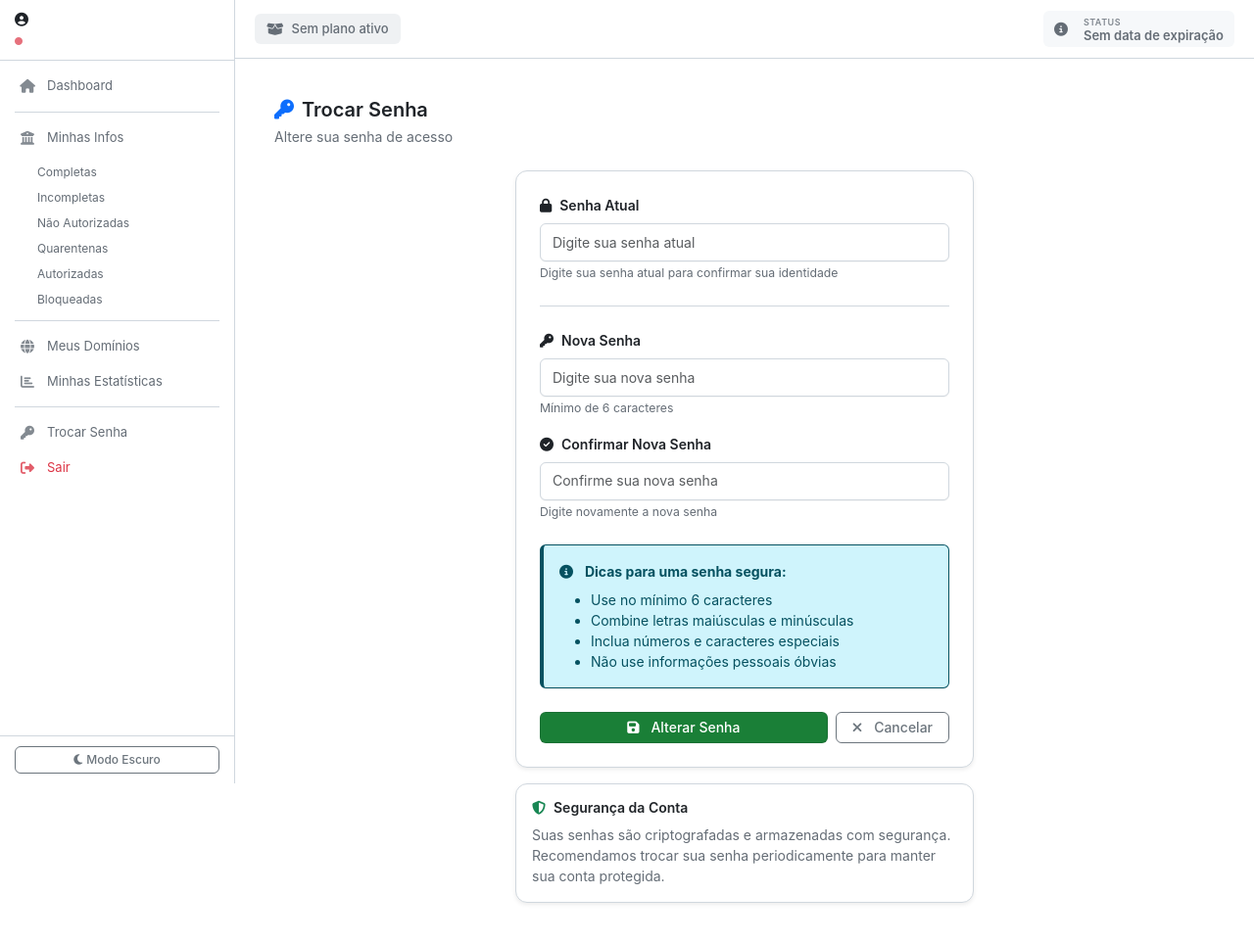
After one commit to xtdev2025/client_manager, a Python web app: template app/templates/client/my_change_password.html in a window 1280 px wide. The commit adds this page. Shown: the whole page at 98% size. Run offline with Jinja, Linux system fonts and the light colour scheme; the template is opened without the code that fills it, so the values that code supplies are empty.

Commit message:
feat: Implement change password functionality with validation and user feedback

```diff
--- /dev/null
+++ b/app/templates/client/my_change_password.html
@@ -0,0 +1,143 @@
+{% extends "client_layout.html" %}
+
+{% block title %}Trocar Senha - Client Manager{% endblock %}
+
+{% block content %}
+<div class="content-wrapper">
+<!-- Page Header -->
+<div class="row mb-4">
+    <div class="col-12">
+        <div class="d-flex justify-content-between align-items-center">
+            <div>
+                <h2 class="mb-1">
+                    <i class="fas fa-key text-primary me-2"></i>Trocar Senha
+                </h2>
+                <p class="text-muted mb-0">Altere sua senha de acesso</p>
+            </div>
+        </div>
+    </div>
+</div>
+
+<!-- Change Password Form -->
+<div class="row">
+    <div class="col-lg-6 col-md-8 mx-auto">
+        <div class="card shadow-sm">
+            <div class="card-body p-4">
+                <form method="POST" action="{{ url_for('client_domain.change_password') }}">
+                    <!-- Current Password -->
+                    <div class="mb-4">
+                        <label for="current_password" class="form-label">
+                            <i class="fas fa-lock me-2"></i>Senha Atual
+                        </label>
+                        <input type="password"
+                               class="form-control form-control-lg"
+                               id="current_password"
+                               name="current_password"
+                               placeholder="Digite sua senha atual"
+                               required>
+                        <small class="form-text text-muted">
+                            Digite sua senha atual para confirmar sua identidade
+                        </small>
+                    </div>
+
+                    <hr class="my-4">
+
+                    <!-- New Password -->
+                    <div class="mb-3">
+                        <label for="new_password" class="form-label">
+                            <i class="fas fa-key me-2"></i>Nova Senha
+                        </label>
+                        <input type="password"
+                               class="form-control form-control-lg"
+                               id="new_password"
+                               name="new_password"
+                               placeholder="Digite sua nova senha"
+                               minlength="6"
+                               required>
+                        <small class="form-text text-muted">
+                            Mínimo de 6 caracteres
+                        </small>
+                    </div>
+
+                    <!-- Confirm New Password -->
+                    <div class="mb-4">
+                        <label for="confirm_password" class="form-label">
+                            <i class="fas fa-check-circle me-2"></i>Confirmar Nova Senha
+                        </label>
+                        <input type="password"
+                               class="form-control form-control-lg"
+                               id="confirm_password"
+                               name="confirm_password"
+                               placeholder="Confirme sua nova senha"
+                               minlength="6"
+                               required>
+                        <small class="form-text text-muted">
+                            Digite novamente a nova senha
+                        </small>
+                    </div>
+
+                    <!-- Password Strength Indicator -->
+                    <div class="alert alert-info">
+                        <i class="fas fa-info-circle me-2"></i>
+                        <strong>Dicas para uma senha segura:</strong>
+                        <ul class="mb-0 mt-2">
+                            <li>Use no mínimo 6 caracteres</li>
+                            <li>Combine letras maiúsculas e minúsculas</li>
+                            <li>Inclua números e caracteres especiais</li>
+                            <li>Não use informações pessoais óbvias</li>
+                        </ul>
+                    </div>
+
+                    <!-- Action Buttons -->
+                    <div class="d-flex gap-2 mt-4">
+                        <button type="submit" class="btn btn-primary btn-lg flex-grow-1">
+                            <i class="fas fa-save me-2"></i>Alterar Senha
+                        </button>
+                        <a href="{{ url_for('main.dashboard') }}" class="btn btn-outline-secondary btn-lg">
+                            <i class="fas fa-times me-2"></i>Cancelar
+                        </a>
+                    </div>
+                </form>
+            </div>
+        </div>
+
+        <!-- Security Info Card -->
+        <div class="card shadow-sm mt-3">
+            <div class="card-body">
+                <h6 class="card-title">
+                    <i class="fas fa-shield-alt text-success me-2"></i>Segurança da Conta
+                </h6>
+                <p class="card-text text-muted small mb-0">
+                    Suas senhas são criptografadas e armazenadas com segurança.
+                    Recomendamos trocar sua senha periodicamente para manter sua conta protegida.
+                </p>
+            </div>
+        </div>
+    </div>
+</div>
+</div>
+
+<script>
+// Password match validation
+document.addEventListener('DOMContentLoaded', function() {
+    const newPassword = document.getElementById('new_password');
+    const confirmPassword = document.getElementById('confirm_password');
+
+    function validatePasswordMatch() {
+        if (confirmPassword.value && newPassword.value !== confirmPassword.value) {
+            confirmPassword.setCustomValidity('As senhas não coincidem');
+            confirmPassword.classList.add('is-invalid');
+        } else {
+            confirmPassword.setCustomValidity('');
+            confirmPassword.classList.remove('is-invalid');
+            if (confirmPassword.value) {
+                confirmPassword.classList.add('is-valid');
+            }
+        }
+    }
+
+    newPassword.addEventListener('input', validatePasswordMatch);
+    confirmPassword.addEventListener('input', validatePasswordMatch);
+});
+</script>
+{% endblock %}
--- a/app/templates/client_layout.html
+++ b/app/templates/client_layout.html
@@ -92,7 +92,7 @@
             <div class="sidebar-divider"></div>
 
             <!-- Configurações -->
-            <a href="#" class="sidebar-menu-item">
+            <a href="{{ url_for('client_domain.change_password') }}" class="sidebar-menu-item {{ 'active' if request.endpoint == 'client_domain.change_password' else '' }}">
                 <i class="fas fa-key"></i>
                 <span>Trocar Senha</span>
             </a>
```
Also changed, not shown: app/views/client_domain_view.py (+77 -0 lines).
